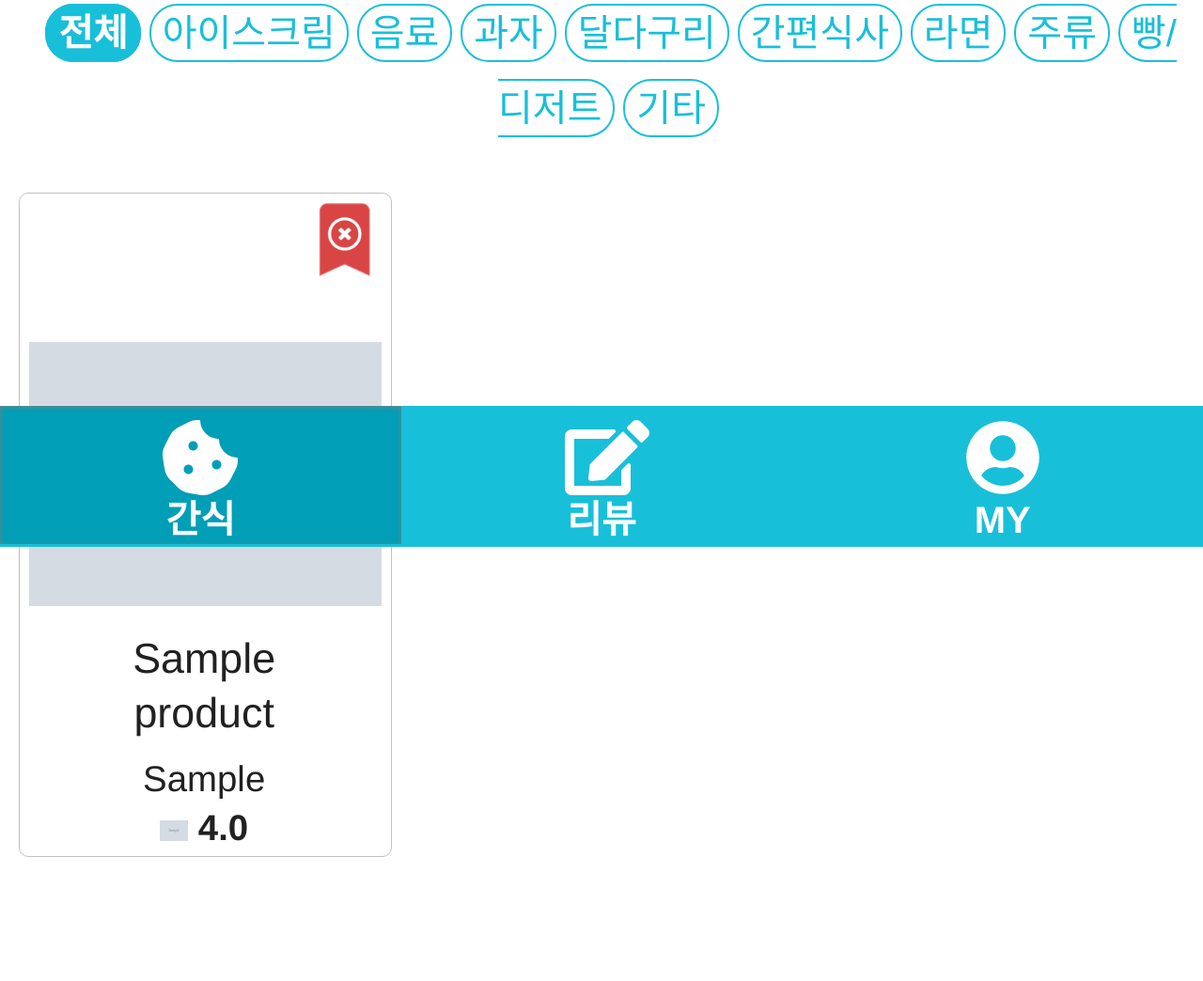
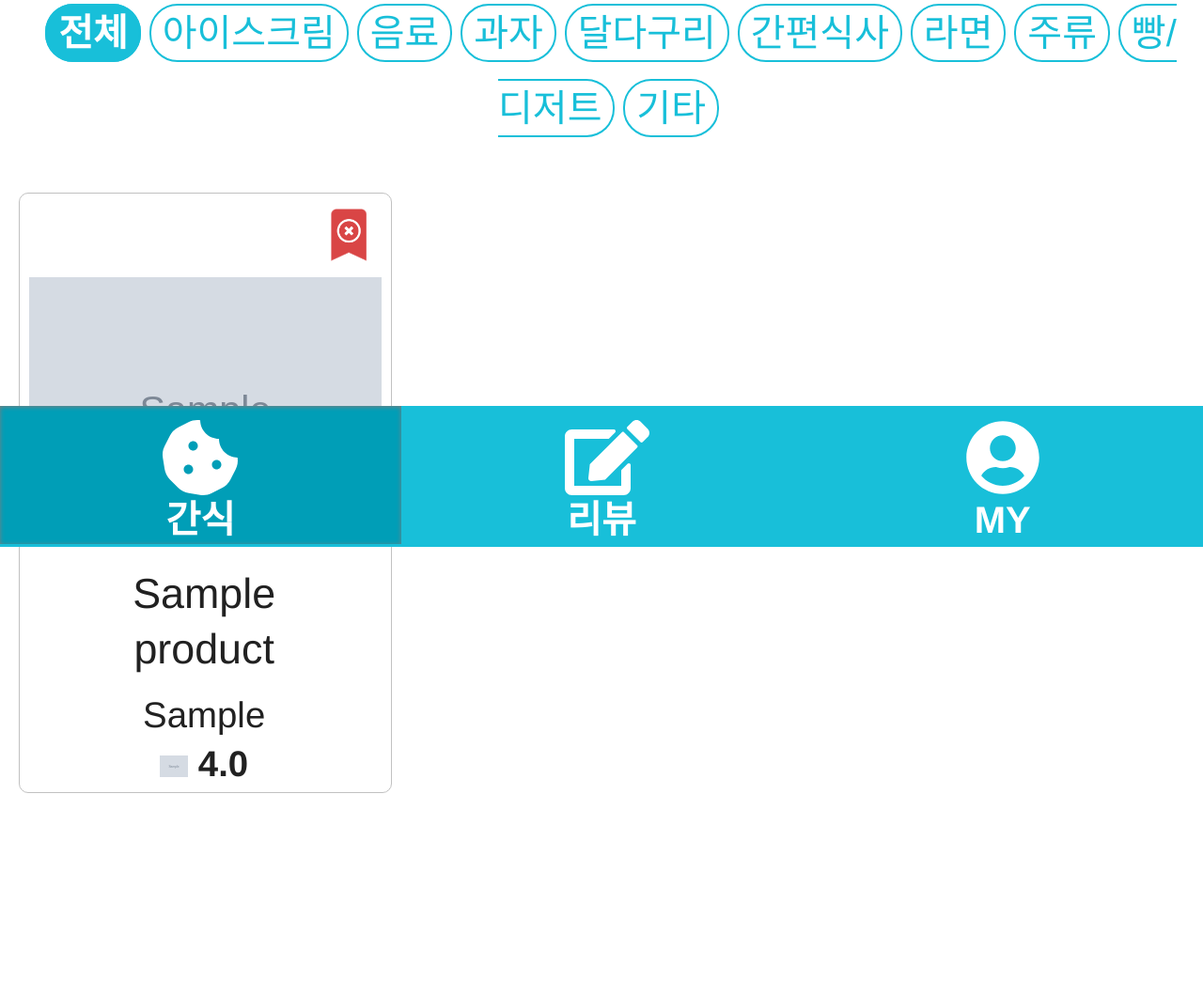
Before and after one commit to YejiAhn/snacktime, a Django app: page /products/category/00/0/ in a window 1280 px wide. Shown: the part 218-1262 px from the top of the page at 94% size. Before the commit the page ends 1130 px from the top, so only its background shows below. Run offline with Django 3.2, Linux system fonts and the light colour scheme; a user stored in the database is signed in; tables that the repository leaves empty hold one stand-in row (values such as "Sample post"); grey boxes marked "Sample" are stand-in pictures; some libraries are stand-ins or nearby versions.

Commit message:
pb-img 위치변경

```diff
--- a/productpage/static/productpage/detail.css
+++ b/productpage/static/productpage/detail.css
@@ -1,4 +1,6 @@
-
+body {
+    padding-bottom: 100px;
+}
 .product-info{
     padding: 50px 50px 20px 50px;
     display: block;
--- a/productpage/static/productpage/index.css
+++ b/productpage/static/productpage/index.css
@@ -1,4 +1,6 @@
+
 .product-list__wrapper{
+    padding-bottom: 200px;
     display: grid;
     padding-left: 20px;
     padding-right: 20px;
@@ -8,6 +10,9 @@
     grid-row-gap: -20px;
 }
 
+.top-icons{
+    display: block;
+}
 .conv-filter__wrapper  {
     position: relative;
     left: 65%;
@@ -75,15 +80,14 @@
 }
 .pb-image{
     position:relative;
-    text-align: right;
     margin: 2.5%;
     background-color: white;
-    height: 30px;
     overflow: visible;
     z-index:1;
 }
 
 #pb-img{
+    margin: 20px;
     border:0;
 
 }
@@ -170,8 +174,7 @@ th img {
 .bookmark{
     z-index: 2;
     position: relative;
-    width:25%;
-    left: 75%;
+    width: 100%;
 }
 
 /* .table-wrap{
--- a/productpage/templates/productpage/category.html
+++ b/productpage/templates/productpage/category.html
@@ -92,15 +92,7 @@
 
       <h4><img src="{{ product.emoticon }}" width = "30" alt=""> {{product.rating}}</h2>  <!--choose emoticon--> {% endcomment %}
 
-      {% if user.is_authenticated %}
-        <a href="/products/{{ product.id }}/save">        <!--view-->
-          {% if product in user.products_saved.all %}
-            <img class = "bookmark" src = {% static 'bookmark_cancel.png'%} >
-          {% else %}
-            <img class = "bookmark" src = {% static 'bookmark.gif'%} style= "opacity:0.8" >
-          {% endif %}
-        </a>
-      {% endif %}
+
 
 
 
@@ -111,6 +103,17 @@
           <tbody>
               <div class = "image-wrap">
                 <div class = "pb-image">
+                      {% if user.is_authenticated %}
+                        <a style="float:right; width:70px;" href="/products/{{ product.id }}/save">        <!--view-->
+                          {% if product in user.products_saved.all %}
+                            <img class = "bookmark" src = {% static 'bookmark_cancel.png'%} >
+                          {% else %}
+                            <img class = "bookmark" src = {% static 'bookmark.gif'%} style= "opacity:0.8" >
+                          {% endif %}
+                        </a>
+                      {% endif %}
+
+
                   {% if product.pb_store_code == '1' %}
                     <img id="pb-img" src="{% static 'cu.png' %}" width="100px"  alt="">
                   {% elif product.pb_store_code == '2' %}
```
Also changed, not shown: productpage/templates/productpage/index.html (+7 -6 lines).
